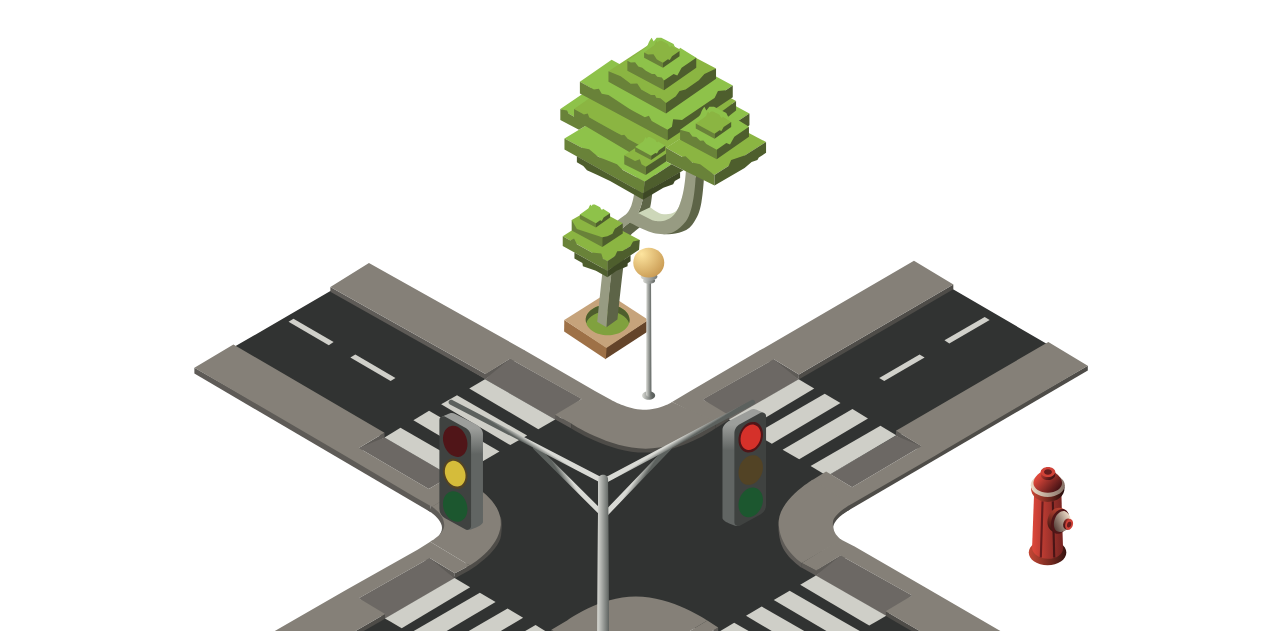
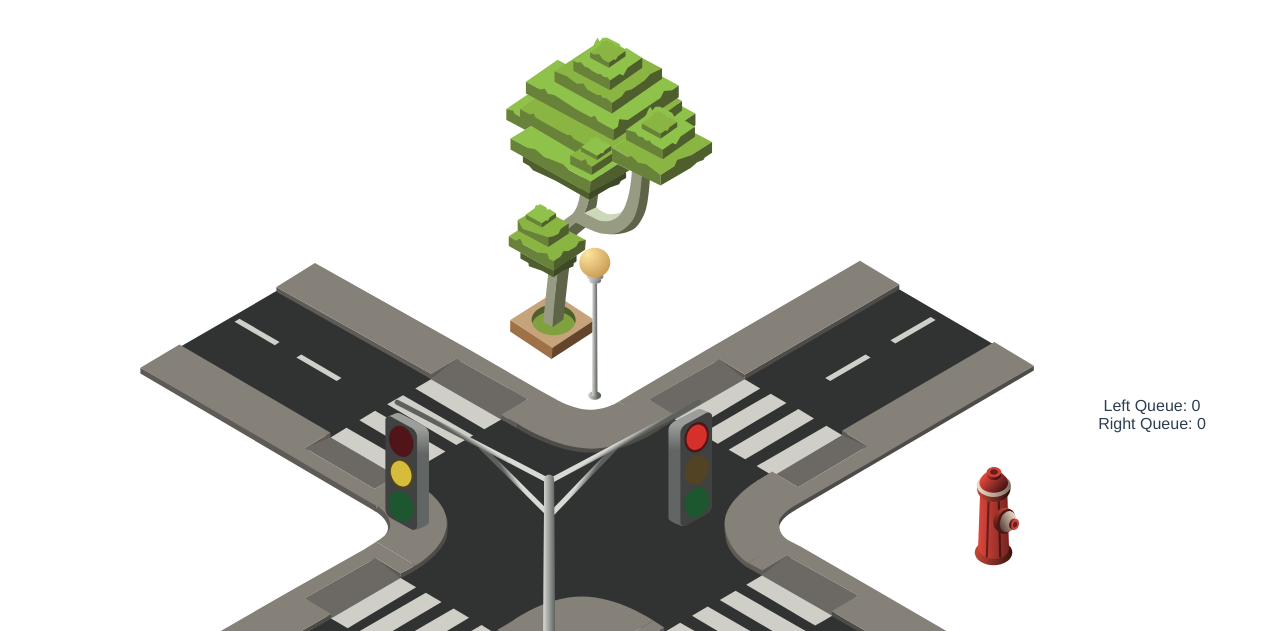
Before and after one commit to litemerafrukt/xstate-workshop-traffic-lights, a website built with Vite: page index.html in a window 1280 px wide. Shown: the part 142-773 px from the top of the page. Built offline with nearby package versions, Linux system fonts and the light colour scheme.

Commit message:
With smartish queues

```diff
--- a/index.html
+++ b/index.html
@@ -17,9 +17,13 @@
 
   <main class="scene-wrapper">
     <div id="scene"></div>
+    <div style="display: grid; white-space: nowrap">
+      <span id='leftQueue' class="left-queue">Left Queue: 0</span>
+      <span id='rightQueue' class="right-queue">Right Queue: 0</span>
+    </div>
     <div class="cars">
-      <button id="leftCar" type="button" class="car-button">Left Car</button>
-      <button id="rightCar" type="button" class="car-button">Right Car</button>
+      <button id="leftCar" type="button" class="car-button">Add left Car</button>
+      <button id="rightCar" type="button" class="car-button">Add right Car</button>
     </div>
   </main>
   <script type="module" src="/src/main.ts"></script>
--- a/src/machines/trafficMachine.ts
+++ b/src/machines/trafficMachine.ts
@@ -1,27 +1,54 @@
-import { createMachine, interpret } from "xstate"
+import { assign, createMachine, interpret, StateValueMap } from "xstate"
 import { TrafficLight } from "../helpers/TrafficLight"
 
 const trafficMachine = createMachine({
   id: "traffic",
   initial: "left",
+
+  context: {
+    leftQueue: 0,
+    rightQueue: 0
+  },
+
+  on: {
+    INCREMENT_LEFT_QUEUE: { actions: "incrementLeftQueue" },
+    INCREMENT_RIGHT_QUEUE: { actions: "incrementRightQueue" }
+  },
   states: {
-    initial: {
-
+    left: {
+      initial: "waitingToDecrement",
+      states: {
+        waitingToDecrement: {
+          after: {
+            1000: { target: "decrementing" }
+          }
         },
-    left: {
+        decrementing: {
+          entry: "decrementLeftQueue",
+          always: "waitingToDecrement"
+        }
+      },
       after: {
-        5000: { target: "transitionRight" }
-      },
-      on: {
-        SWITCH: "transitionRight"
+        5000: { cond: "isLeftQueueEmpty", target: "transitionRight" },
+        10000: { target: "transitionRight" }
       }
     },
     right: {
+      initial: "waitingToDecrement",
+      states: {
+        waitingToDecrement: {
           after: {
-        5000: { target: "transitionLeft" }
+            1000: { target: "decrementing" }
+          }
         },
-      on: {
-        SWITCH: "transitionLeft"
+        decrementing: {
+          entry: "decrementRightQueue",
+          always: "waitingToDecrement"
+        }
+      },
+      after: {
+        5000: { cond: "isRightQueueEmpty", target: "transitionLeft" },
+        10000: { target: "transitionLeft" }
       }
     },
     transitionRight: {
@@ -35,45 +62,74 @@ const trafficMachine = createMachine({
       }
     }
   }
+}, {
+  guards: {
+    isLeftQueueEmpty: (context) => context.leftQueue === 0,
+    isRightQueueEmpty: (context) => context.rightQueue === 0
+  },
+  actions: {
+    // action implementations
+    incrementLeftQueue: assign({
+      leftQueue: (context) => context.leftQueue + 1
+    }),
+    incrementRightQueue: assign({
+      rightQueue: (context) => context.rightQueue + 1
+    }),
+    decrementRightQueue: assign({
+      rightQueue: (context) => context.rightQueue - 1 >= 0 ? context.rightQueue - 1 : 0
+    }),
+    decrementLeftQueue: assign({
+      leftQueue: (context) => context.leftQueue - 1 >= 0 ? context.leftQueue - 1 : 0
+    })
+  }
 })
 
 
 export function startTrafficMachine(
   leftTrafficLight: TrafficLight,
-  rightTrafficLight: TrafficLight
+  rightTrafficLight: TrafficLight,
+  leftQueueElement: HTMLElement,
+  rightQueueElement: HTMLElement
 ) {
   const trafficService = interpret(trafficMachine).onTransition((state) => {
-    const stateValue = state.value as string
+    let stateValue = state.value as string | StateValueMap
+
+
+    if (typeof stateValue === "object") {
+      if ("left" in stateValue) {
+        stateValue = "left"
+      } else {
+        stateValue = "right"
+      }
+    }
+
 
     leftTrafficLight.allOff()
     rightTrafficLight.allOff()
 
-    switch (stateValue) {
-      case "left": {
+    leftQueueElement.textContent = "Left Queue: " + state.context.leftQueue
+    rightQueueElement.textContent = "Right Queue: " + state.context.rightQueue
+
+    if (stateValue.toString().includes("left")) {
       leftTrafficLight.greenOn()
       rightTrafficLight.redOn()
-        break
     }
-      case "right": {
+    if (stateValue.toString().includes("right")) {
       leftTrafficLight.redOn()
       rightTrafficLight.greenOn()
-        break
     }
-      case "transitionRight": {
+
+    if (stateValue.toString().includes("transitionRight")) {
       leftTrafficLight.yellowOn()
       rightTrafficLight.redOn()
-        break
+
     }
-      case "transitionLeft": {
+    if (stateValue.toString().includes("transitionLeft")) {
       leftTrafficLight.redOn()
       rightTrafficLight.yellowOn()
-        break
     }
-      default: {
-        //statements;
-        break
-      }
-    }
+
+
   })
 
   trafficService.start()
--- a/src/main.ts
+++ b/src/main.ts
@@ -6,19 +6,22 @@ import { startTrafficMachine } from "./machines/trafficMachine"
 const { timeControl, lightSwitch, leftTrafficLight, rightTrafficLight } =
   await setTheScene()
 
-const trafficService = startTrafficMachine(leftTrafficLight,rightTrafficLight)
+const leftQueueElement = document.getElementById("leftQueue")
+const rightQueueElement = document.getElementById("rightQueue")
+
+const trafficService = startTrafficMachine(leftTrafficLight,rightTrafficLight, leftQueueElement, rightQueueElement)
 
 /* Car buttons */
 const leftCarButton = document.getElementById("leftCar")
 const rightCarButton = document.getElementById("rightCar")
 
 leftCarButton.addEventListener("click", () => {
-  trafficService.send("SWITCH")
+  trafficService.send("INCREMENT_LEFT_QUEUE")
   console.log("left car button clicked, Tuuut!")
 })
 
 rightCarButton.addEventListener("click", () => {
-  trafficService.send("SWITCH")
+  trafficService.send("INCREMENT_RIGHT_QUEUE")
   console.log("right car button clicked, Tuuut!")
 })
 
```
Lines whose indentation alone changed are shown as unchanged.
